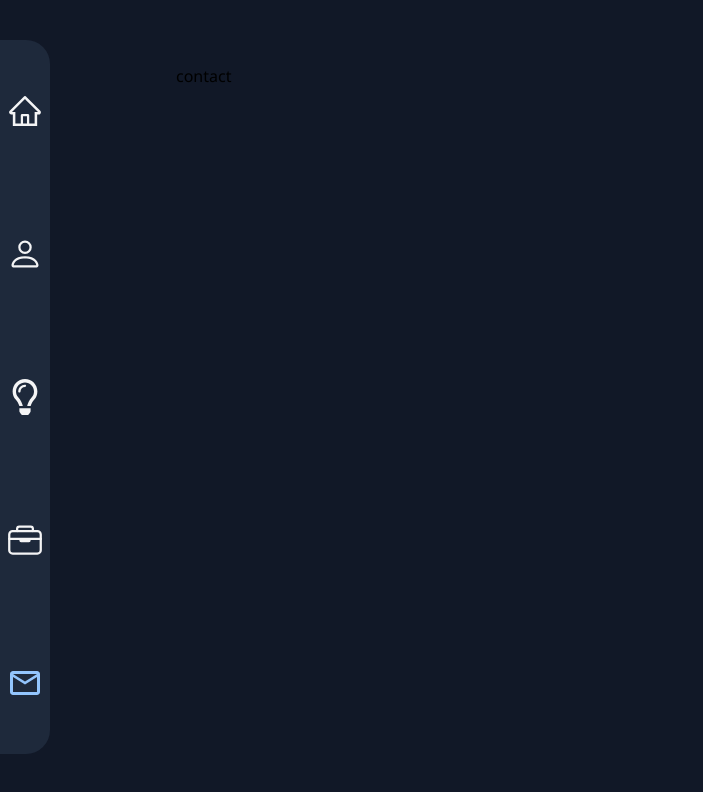
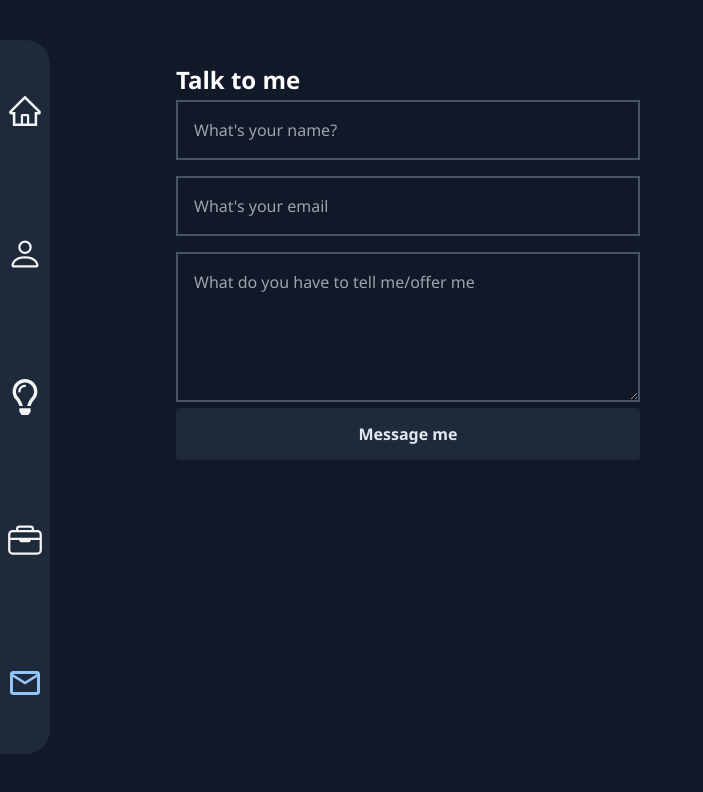
Before and after one commit to Kelechi095/Portfolio, a React (Vite) app: page /contact in a window 1280 px wide. Shown: the top 792 px of the page, without its empty margins (0-703 px from the left). Built offline with nearby package versions, Linux system fonts and the light colour scheme.

Commit message:
created contact page and form using react-hook-form

```diff
--- a/package.json
+++ b/package.json
@@ -12,6 +12,7 @@
   "dependencies": {
     "react": "^18.2.0",
     "react-dom": "^18.2.0",
+    "react-hook-form": "^7.49.3",
     "react-icons": "^4.12.0",
     "react-router-dom": "^6.21.2"
   },
--- a/src/Pages/Contact.tsx
+++ b/src/Pages/Contact.tsx
@@ -1,12 +1,67 @@
+import Input from "../components/inputs/Input";
+import { FieldValues, SubmitHandler, useForm } from "react-hook-form";
+import { useState } from "react";
+import Button from "../components/Button";
 import Wrapper from "../components/Wrapper";
+import TextArea from "../components/TextArea";
+import Subtitle from "../components/Subtitle";
 
+const RegisterForm = () => {
+  const [isLoading, setIsLoading] = useState(false);
+  const {
+    register,
+    handleSubmit,
+    formState: { errors },
+  } = useForm<FieldValues>({
+    defaultValues: {
+      name: "",
+      email: "",
+      message: "",
+    },
+  });
 
-const Contact = () => {
+  const onSubmit: SubmitHandler<FieldValues> = (data) => {
+    setIsLoading(true);
+    console.log(data);
+  };
+
   return (
     <Wrapper>
-      contact
+      <Subtitle label="Talk to me" />
+
+      <Input
+        id="name"
+        label="Name"
+        disabled={isLoading}
+        register={register}
+        placeholder="What's your name?"
+        errors={errors}
+        required
+      />
+      <Input
+        id="email"
+        label="Email"
+        disabled={isLoading}
+        register={register}
+        errors={errors}
+        placeholder="What's your email"
+        required
+      />
+      <TextArea
+        id="message"
+        label="Message"
+        disabled={isLoading}
+        register={register}
+        errors={errors}
+        placeholder="What do you have to tell me/offer me"
+        required
+      />
+      <Button
+        label={isLoading ? "submitting..." : "Message me"}
+        onClick={handleSubmit(onSubmit)}
+      />
     </Wrapper>
   );
 };
 
-export default Contact;
+export default RegisterForm;
--- /dev/null
+++ b/src/components/Button.tsx
@@ -0,0 +1,46 @@
+
+
+import { IconType } from "react-icons";
+
+interface ButtonProps {
+  label: string;
+  disabled?: boolean;
+  outline?: boolean;
+  small?: boolean;
+  smaller?: boolean;
+  custom?: string;
+  review?: string
+  icon?: IconType;
+  onClick: (e: React.MouseEvent<HTMLButtonElement>) => void;
+}
+
+const Button = ({
+  label,
+  disabled,
+  outline,
+  small,
+  smaller,
+  custom,
+  icon: Icon,
+  onClick,
+}: ButtonProps) => {
+  return (
+    <button
+    onClick={onClick}
+      disabled={disabled}
+      className={`disabled:opacity-70 disabled:cursor-not-allowed rounded hover:bg-slate-700 transition w-full md:w-[50%] border-slate-800 flex items-center justify-center gap-2
+      ${outline ? "bg-slate-800" : "bg-slate-800"}
+      ${outline ? "text-rose-400" : "text-slate-200"}
+      ${small ? 'text-sm font-light': 'text-base font-semibold'}
+      ${small ? 'py-1 px-2 border-[1px]': 'py-3 px-4 border-2'}
+      ${smaller ? 'py-2 px-1 text-xs border-[1px]': 'py-3 px-4 border-2'}
+      ${custom ? custom : ""}
+  `}
+    >
+      {Icon && <Icon size={24} />}
+      {label}
+    </button>
+  );
+};
+
+export default Button;
--- /dev/null
+++ b/src/components/FormWrapper.tsx
@@ -0,0 +1,17 @@
+import React from "react";
+
+interface FormWrapperProps {
+  children: React.ReactNode;
+}
+
+const FormWrapper = ({ children }: FormWrapperProps) => {
+  return (
+    <div className="min-h-fit h-full flex items-center justify-center pb-12 pt-4">
+      <div className="max-w-[650px] w-full flex flex-col gap-6 items-center shadow-xl shadow-slate-200 rounded-md p-4 md:p-8">
+        {children}
+      </div>
+    </div>
+  );
+};
+
+export default FormWrapper;
--- /dev/null
+++ b/src/components/Heading.tsx
@@ -0,0 +1,20 @@
+
+
+interface HeadingProps {
+    title: string
+    center?: boolean
+    theme?: boolean
+}
+
+const Heading = ({title, center, theme}: HeadingProps) => {
+  return (
+    <div className={`
+    ${center ? "text-center" : "text-start"}
+    ${theme && "text-rose-400"}
+    `}>
+        <h1 className="font-bold text-xl md:text-2xl">{title}</h1>
+    </div>
+  )
+}
+
+export default Heading
--- /dev/null
+++ b/src/components/TextArea.tsx
@@ -0,0 +1,39 @@
+import { FieldErrors, FieldValues, UseFormRegister } from "react-hook-form";
+
+interface TextAreaProps {
+  id: string;
+  label: string;
+  placeholder: string
+  disabled?: boolean;
+  required?: boolean;
+  register: UseFormRegister<FieldValues>;
+  errors: FieldErrors;
+}
+
+const TextArea = ({
+  id,
+  placeholder,
+  disabled,
+  required,
+  register,
+  errors,
+}: TextAreaProps) => {
+  return (
+    <div className="w-full relative">
+
+      <textarea
+        id={id}
+        disabled={disabled}
+        {...register(id, { required })}
+        placeholder={placeholder}
+        className={`peer w-full md:w-[50%] max-h-[150px] min-h-[150px] text-white p-4 outline-none bg-inherit border-2 disabled:opacity-70 disabled:cursor-not-allowed
+        ${errors[id] ? "border-red-500" : "border-slate-600"}
+        ${errors[id] ? "focus:border-red-500" : "focus:border-slate-600"}
+        `}
+      />
+    </div>
+  );
+};
+
+
+export default TextArea;
--- /dev/null
+++ b/src/components/inputs/Input.tsx
@@ -0,0 +1,44 @@
+
+
+import { UseFormRegister, FieldValues, FieldErrors } from "react-hook-form";
+
+interface InputProps {
+  id: string;
+  label?: string;
+  type?: string;
+  placeholder: string
+  disabled?: boolean;
+  required?: boolean;
+  register: UseFormRegister<FieldValues>;
+  errors: FieldErrors;
+}
+
+const Input = ({
+  id,
+  placeholder,
+  type,
+  disabled,
+  required,
+  register,
+  errors,
+}: InputProps) => {
+  return (
+    <div className="w-full relative">
+
+      <input
+        autoComplete="off"
+        id={id}
+        disabled={disabled}
+        {...register(id, { required })}
+        placeholder={placeholder}
+        type={type}
+        className={`w-full md:w-[50%] p-4 mb-4 text-white outline-none bg-inherit border-2 disabled:opacity-70 disabled:cursor-not-allowed
+        ${errors[id] ? "border-red-500" : "  border-slate-600"}
+        ${errors[id] ? "focus:border-red-500" : "  focus:border-slate-600"}
+        `}
+      />
+    </div>
+  );
+};
+
+export default Input;
--- a/src/index.css
+++ b/src/index.css
@@ -7,6 +7,8 @@ body,
 label {
   font-family: "Segoe UI", Tahoma, Geneva, Verdana, sans-serif;
 }
+
+
 
 @layer components {
 
```
Also changed, not shown: 1 other file (tests, documents, lock files or other folders).
